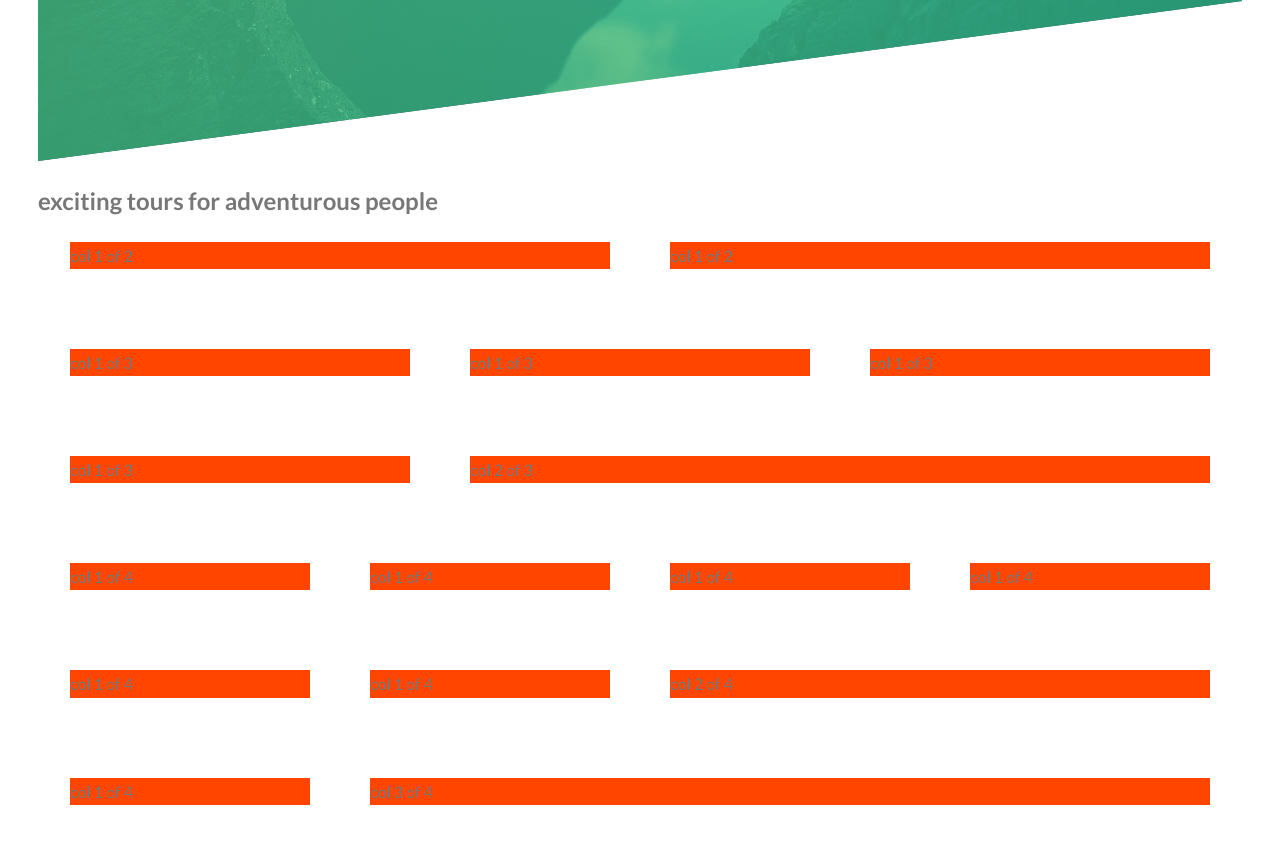
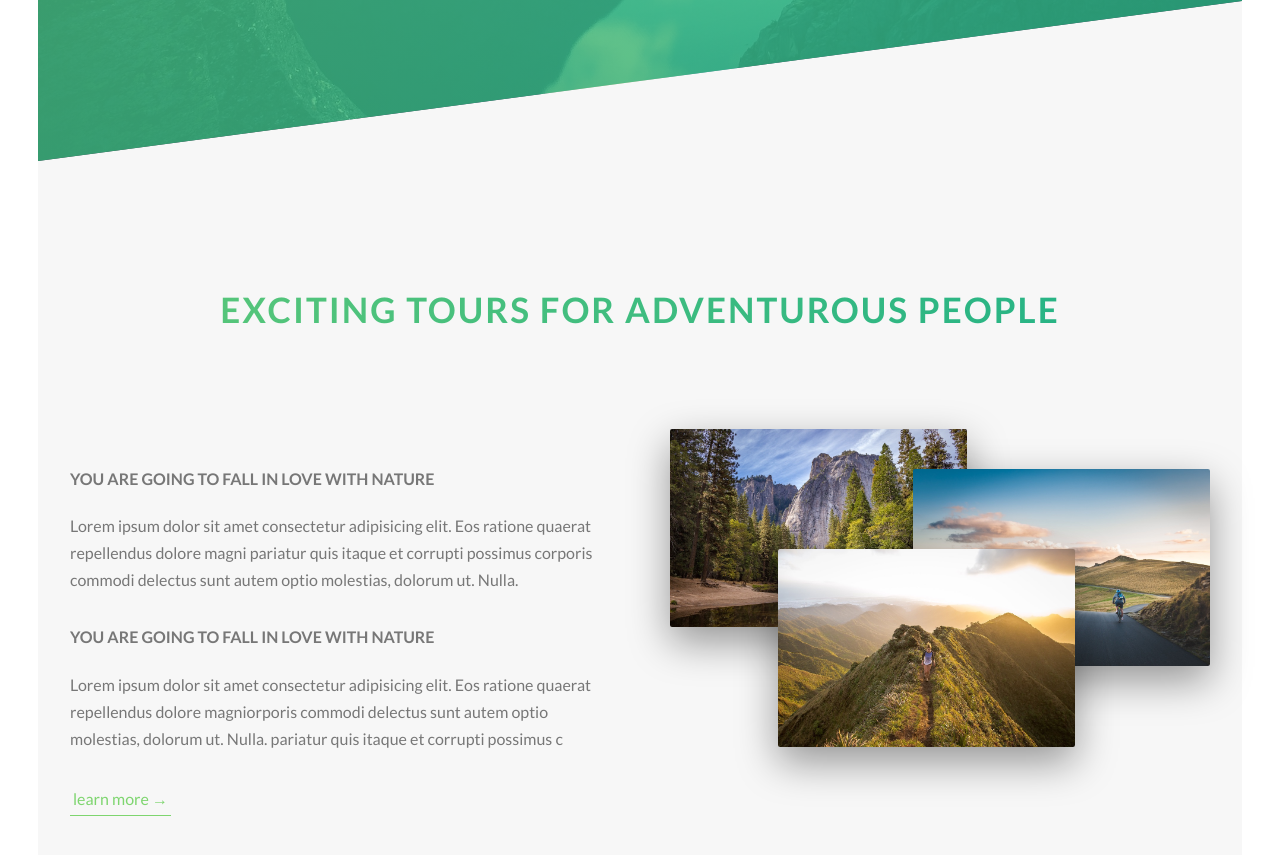
Before and after one commit to jesuscasal23/Natours-Project, a website: page index.html in a window 1280 px wide. Shown: the part 637-1492 px from the top of the page. Drawn offline with Linux system fonts and the light colour scheme.

Commit message:
added the photo gallery section

```diff
--- a/index.html
+++ b/index.html
@@ -7,7 +7,6 @@
 
   <link href="https://fonts.googleapis.com/css?family=Lato:100,300,400,700,900" rel="stylesheet" />
 
-  <link rel="stylesheet" href="css/icon-font.css" />
   <link rel="stylesheet" href="css/style.css" />
   <link rel="shortcut icon" type="image/png" href="img/favicon.png" />
 
@@ -21,7 +20,7 @@
     </div>
 
     <div class="header__text-box">
-      <h1 class="heading-primary">
+      <h1 class="heading-primary ">
         <span class="heading-primary--main">Outdoors</span>
         <span class="heading-primary--sub">Is where life happes</span>
       </h1>
@@ -31,12 +30,41 @@
 
   <main>
     <section class="section-about">
-      <h2 class="heading-comentary">
-        exciting tours for adventurous people
-      </h2>
+      <div class="u-center-text u-margin-bottom-big">
+        <h2 class="heading-secondary ">
+          exciting tours for adventurous people
+        </h2>
+      </div>
+
+      <div class="row">
+        <div class="col-1-of-2">
+
+          <h3 class="heading-tertiary u-margin-bottom-small"> You are going to fall in love with nature</h3>
+          <p class="paragraph">Lorem ipsum dolor sit amet consectetur adipisicing elit. Eos ratione quaerat repellendus
+            dolore magni
+            pariatur quis itaque et corrupti possimus corporis commodi delectus sunt autem optio molestias, dolorum ut.
+            Nulla.</p>
+
+          <h3 class="heading-tertiary u-margin-bottom-small"> You are going to fall in love with nature</h3>
+          <p class="paragraph">Lorem ipsum dolor sit amet consectetur adipisicing elit. Eos ratione quaerat repellendus
+            dolore magniorporis commodi delectus sunt autem optio molestias, dolorum ut.
+            Nulla.
+            pariatur quis itaque et corrupti possimus c</p>
+
+          <a href="#" class="btn-text"> learn more &rarr;</a>
+        </div>
+
+        <div class="col-1-of-2">
+          <div class="composition">
+            <img src="img/nat-1-large.jpg" alt="" class="composition__photo composition__photo--p1">
+            <img src="img/nat-2-large.jpg" alt="" class="composition__photo composition__photo--p2">
+            <img src="img/nat-3-large.jpg" alt="" class="composition__photo composition__photo--p3">
+          </div>
+        </div>
+      </div>
     </section>
   </main>
-
+  <!--
   <section>
     <div class="row">
       <div class="col-1-of-2"> col 1 of 2</div>
@@ -72,6 +100,7 @@
       <div class="col-3-of-4"> col 3 of 4</div>
     </div>
   </section>
+  -->
 </body>
 
 </html>
--- a/sass/abstracts/_variables.scss
+++ b/sass/abstracts/_variables.scss
@@ -1,7 +1,7 @@
-// colors
   $color-primary: #7ed56f;
   $color-primary-light: #55c57a;
   $color-primary-dark: #28b485;
+  $color-grey-light-1: #f7f7f7;
 
   // grid
   $grid-width: 114rem;
--- a/sass/base/_base.scss
+++ b/sass/base/_base.scss
@@ -4,12 +4,12 @@
   margin: 0;
   padding: 0;
   box-sizing: inherit;
+  margin-block-start: 0;
+  margin-block-end: 0;
+  margin-inline-start: 0;
+  margin-inline-end: 0;
 }
 
 html {
   font-size: 62.5%;
 }
-
-/*
-we use the body selector because css declarations regarding text are inherited
-*/
--- a/sass/base/_typography.scss
+++ b/sass/base/_typography.scss
@@ -36,3 +36,34 @@ body {
     animation-timing-function: ease-in;
   }
 }
+
+.heading-secondary {
+  text-transform: uppercase;
+  font-size: 3.5rem;
+  font-weight: 700;
+  background-image: linear-gradient(to right, $color-primary-light, $color-primary-dark);
+  display: inline-block;
+  -webkit-background-clip: text;
+  color: transparent;
+  letter-spacing: 2px;
+  transition: all .2s;
+
+  &:hover {
+    transform: skewY(2deg) skewX(15deg) scale(1.1);
+    text-shadow: 5rem 1rem 2rem #000;
+  }
+}
+
+.heading-tertiary {
+  font-size: 1.6rem;
+  font-weight: 700;
+  text-transform: uppercase;
+}
+
+.paragraph {
+  font-size: 1.6rem;
+
+  &:not(:last-child) {
+    margin-bottom: 3rem;
+  }
+}
--- a/sass/base/_utilities.scss
+++ b/sass/base/_utilities.scss
@@ -0,0 +1,11 @@
+.u-center-text {
+  text-align: center;
+}
+
+.u-margin-bottom-big {
+  margin-bottom: 8rem;
+}
+
+.u-margin-bottom-small {
+  margin-bottom: 2rem;
+}
--- a/sass/components/_btn.scss
+++ b/sass/components/_btn.scss
@@ -26,3 +26,28 @@
     background-color: #fff;
   }
 }
+
+.btn-text {
+
+  &:link,
+  &:visited {
+    font-size: 1.6rem;
+    color: $color-primary;
+    display: inline-block;
+    text-decoration: none;
+    border-bottom: 1px solid $color-primary;
+    padding: 3px;
+  }
+
+  &:hover {
+    background-color: $color-primary;
+    color: white;
+    box-shadow: 0 1rem 2rem rgba(#000000, .15);
+    transform: translateY(-2px);
+  }
+
+  &:active {
+    box-shadow: 0 0.5rem 1rem rgba(#000000, .15);
+    transform: translateY(0);
+  }
+}
--- /dev/null
+++ b/sass/components/_composition.scss
@@ -0,0 +1,42 @@
+.composition {
+
+  position: relative;
+
+  &__photo {
+    width: 55%;
+    box-shadow: 0 1.5rem 4rem rgba(black, .4);
+    border-radius: 2px;
+    position: absolute;
+    z-index: 10;
+    transition: all .5s;
+    outline-offset: 2rem;
+
+    &--p1 {
+      left: 0;
+      top: -2rem;
+    }
+
+    &--p2 {
+      right: 0;
+      top: 2rem;
+    }
+
+    &--p3 {
+      left: 20%;
+      top: 10rem;
+    }
+
+    &:hover {
+      outline: 1.5rem solid $color-primary;
+      transform: scale(1.05);
+      box-shadow: 0 2.5rem 4rem rgba(black, .5);
+      z-index: 20;
+    }
+
+  }
+
+  &:hover &__photo:not(:hover) {
+    transform: scale(0.95);
+  }
+
+}
--- a/sass/layout/_grid.scss
+++ b/sass/layout/_grid.scss
@@ -9,7 +9,6 @@
   @include clearfix;
 
   [class^="col-"] {
-    background-color: orangered;
     float: left;
 
     &:not(:last-child) {
--- a/sass/main.scss
+++ b/sass/main.scss
@@ -1,15 +1,16 @@
-@import "base/typography";
-@import "base/utilities";
-@import "base/animations";
-@import "base/base";
-
 @import "abstracts/variables";
 @import "abstracts/mixins";
 @import "abstracts/funcitons";
 
+@import "base/base";
+@import "base/typography";
+@import "base/utilities";
+@import "base/animations";
+
 @import "pages/home";
 
 @import "components/btn";
+@import "components/composition";
 
 @import "layout/header";
 @import "layout/grid";
--- a/sass/pages/_home.scss
+++ b/sass/pages/_home.scss
@@ -0,0 +1,5 @@
+.section-about {
+  background-color: $color-grey-light-1;
+  padding: 25rem 0;
+  margin-top: -20vh;
+}
```
Also changed, not shown: css/style.css. Lines whose indentation alone changed are shown as unchanged.
